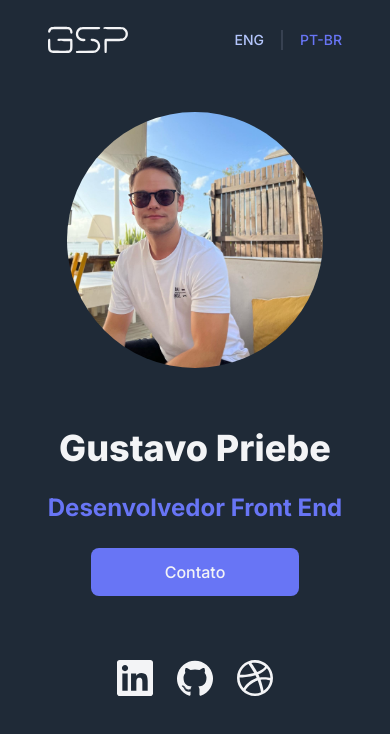
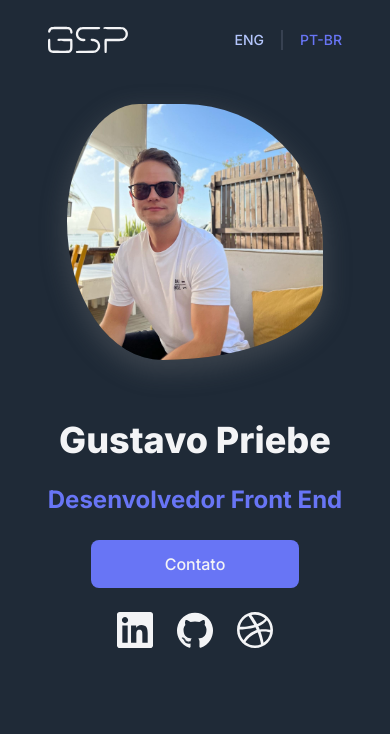
Before and after one commit to gustavospriebe/gustavospriebe.com, a React (Vite) app: page / in a window 390 px wide. Shown: the top 734 px of the page. Built offline with nearby package versions, Linux system fonts and the light colour scheme.

Commit message:
hero animated and responsive glitches fixed

```diff
--- a/src/components/Header.jsx
+++ b/src/components/Header.jsx
@@ -5,7 +5,7 @@ const links = ["Bio", "Projects"];
 function Header({ language, setLanguage }) {
     console.log(language);
     return (
-        <header className="mx-auto flex items-center justify-between px-12 pt-6 sm:px-20 2xl:mb-28 xl:mb-4 sm:mb-20 mb-14 lg:px-32">
+        <header className="mx-auto flex items-center justify-between px-12 pt-6 sm:px-20 lg:px-20 xl:px-32 2xl:px-48 ">
             <img src={logo} alt="logo" className="h-8 w-20" />
             {/* <ul className="hidden gap-8 md:flex">
                 {links.map((l) => (
--- a/src/components/Hero.jsx
+++ b/src/components/Hero.jsx
@@ -6,18 +6,34 @@ import linkedin from "../assets/linkedin.svg";
 import ModalEnglish from "./ModalEnglish";
 import ModalPortuguese from "./ModalPortugues";
 
+// Animation Hero
+// .heroImg {
+//     box-shadow: 0px 9px 25px 4px rgba(141, 141, 141, 0.25);
+//     /* box-shadow: inset 0 0 0 9px rgb(141, 141, 141, 0.25); */
+//     animation: profile__animate 8s ease-in-out infinite 1s;
+// }
+
+// @keyframes profile__animate {
+//     0% {
+//         border-radius: 60% 40% 30% 70%/60% 30% 70% 40%;
+//     }
+//     50% {
+//         border-radius: 30% 60% 70% 40%/50% 60% 30% 60%;
+//     }
+//     100% {
+//         border-radius: 60% 40% 30% 70%/60% 30% 70% 40%;
+//     }
+// }
+
 function Hero({ language }) {
     const [modal, setModal] = useState(false);
 
     return (
-        <div
-            className="flex flex-col items-center justify-center lg:flex-row lg:gap-20 lg:p-12 xl:gap-40 2xl:gap-60
-        "
-        >
+        <div className="xl:pt-22 xl:gap-30 flex flex-col items-center justify-center pt-12 lg:flex-row lg:gap-14 lg:pt-16 2xl:gap-60 2xl:pt-24">
             <img
                 src={hero}
                 alt="hero"
-                className="mb-[60px] h-64 w-64 rounded-full object-cover sm:mb-[90px] sm:h-127 sm:w-127 lg:mb-0"
+                className="hero-animation mb-[60px] h-64 w-64 rounded-full object-cover sm:mb-[90px] sm:h-95 sm:w-95 lg:mb-0 lg:h-127 lg:w-127"
             />
             <div className="flex flex-col items-center">
                 <h1 className="mb-6 text-center text-4xl font-extrabold text-whiter sm:text-6xl  lg:text-left ">
@@ -34,7 +50,7 @@ function Hero({ language }) {
                         ? "I'm a experienced "
                         : "Desenvolvedor"}
                 </h4> */}
-                <div className="flex w-full flex-col items-center gap-10 lg:flex-row">
+                <div className="flex w-full flex-col items-center lg:flex-row lg:gap-10">
                     <button
                         onClick={() => setModal(!modal)}
                         className="mb-6 h-12 w-52 rounded-lg bg-indigo-500 text-whiter hover:border-indigo-500 hover:bg-transparent hover:text-indigo-500 hover:outline sm:text-lg lg:mb-0"
--- a/src/global.css
+++ b/src/global.css
@@ -27,4 +27,20 @@
         transform: rotate(90deg);
     }
 
+    .hero-animation {
+        box-shadow: 0px 9px 25px 4px rgba(141, 141, 141, 0.25);
+        animation: profile__animate 8s ease-in-out infinite 1s;
+    }
+
+    @keyframes profile__animate {
+        0% {
+            border-radius: 60% 40% 30% 70%/60% 30% 70% 40%;
+        }
+        50% {
+            border-radius: 30% 60% 70% 40%/50% 60% 30% 60%;
+        }
+        100% {
+            border-radius: 60% 40% 30% 70%/60% 30% 70% 40%;
+        }
+    }
 }
--- a/tailwind.config.cjs
+++ b/tailwind.config.cjs
@@ -21,9 +21,11 @@ module.exports = {
             },
             width: {
                 127: "30rem",
+                95: "23.8rem",
             },
             height: {
                 127: "30rem",
+                95: "23.8rem",
             },
         },
     },
```
